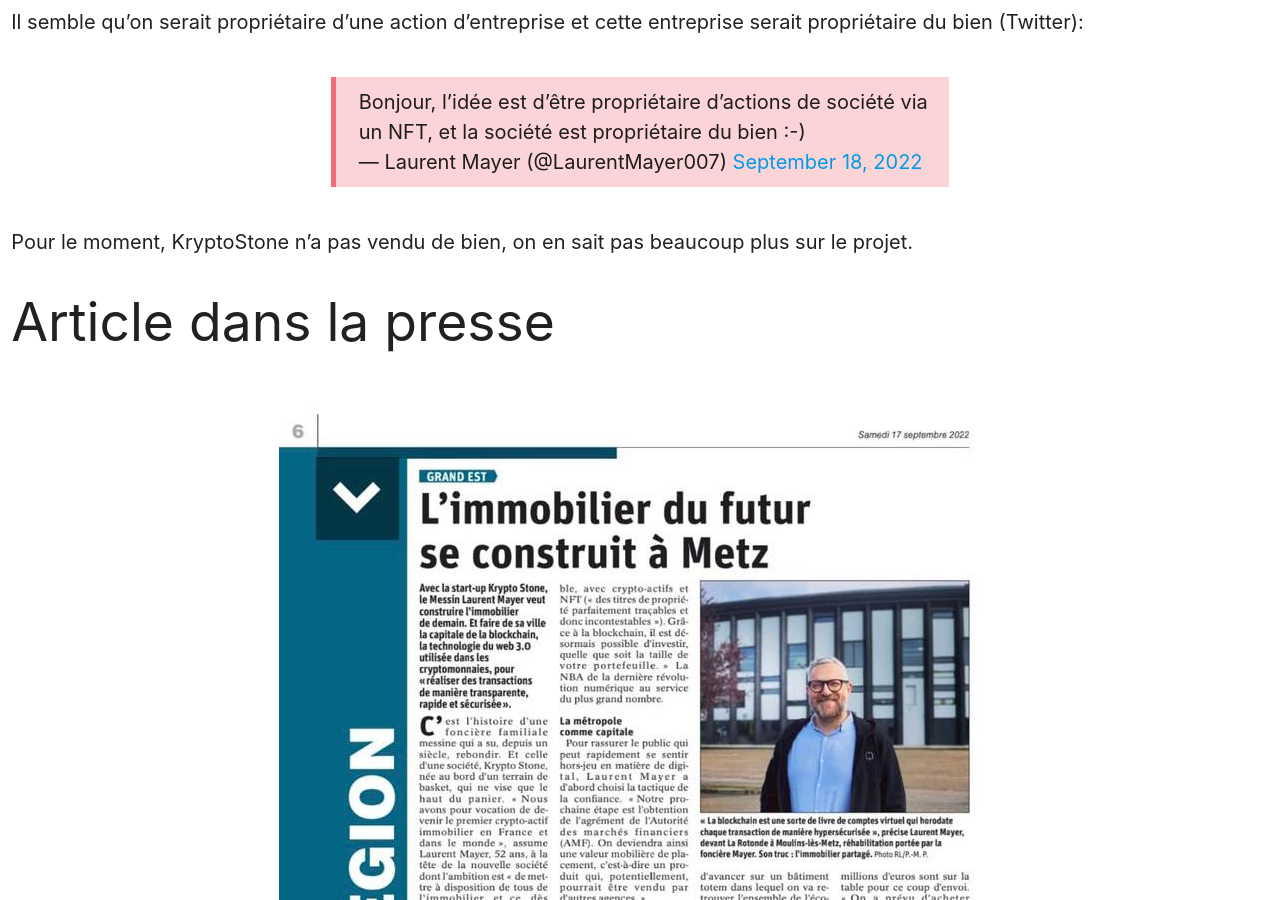
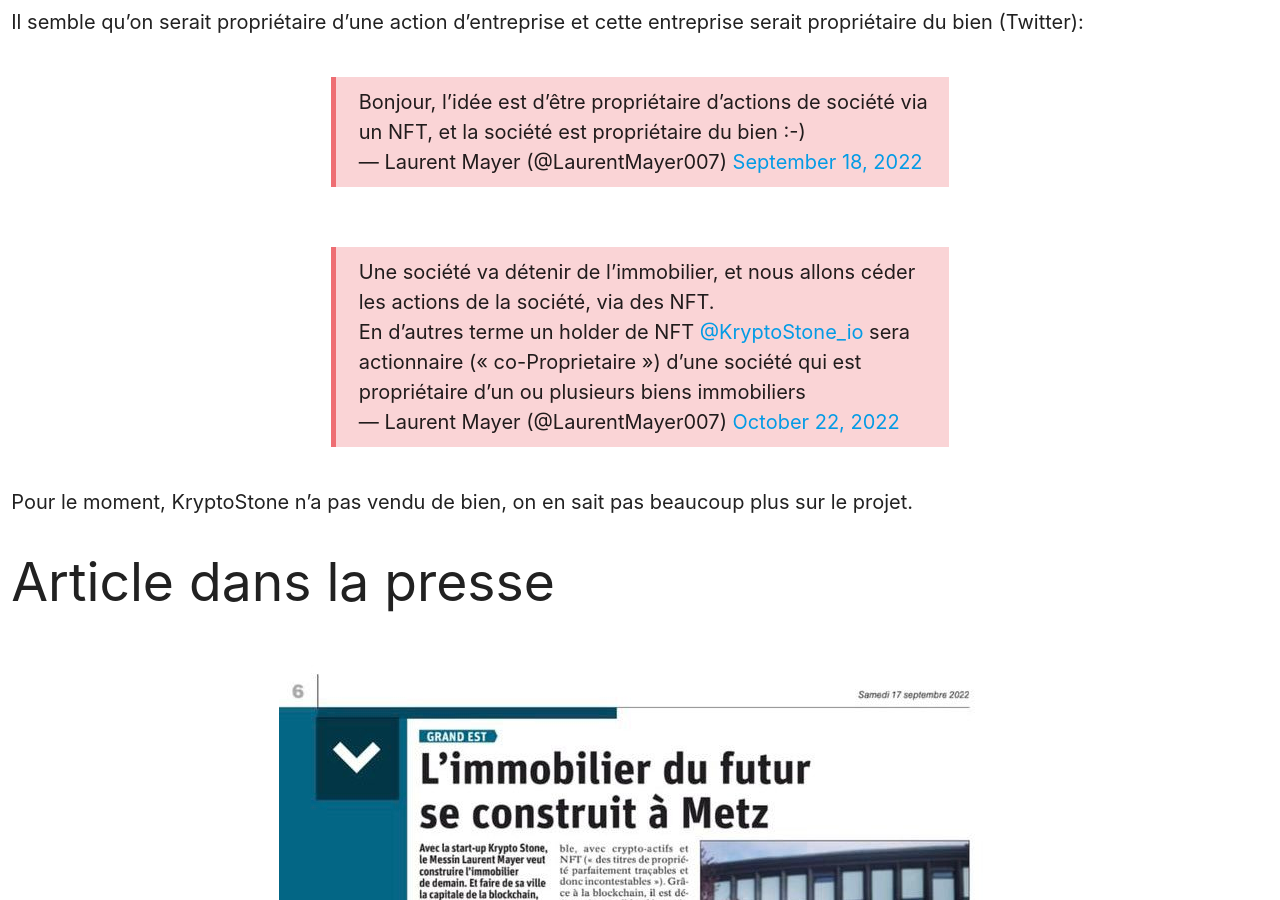
Before and after one commit to minus78/minus78.github.io, a Jekyll site: the page built from _posts/2022-10-16-Kryptostone.markdown, in a window 1280 px wide and 900 px high, scrolled down 419 px. Built offline with Jekyll 4.4.1, drawn with Linux system fonts in a browser that asks for light colours.

Commit message:
Update Kryptostone

```diff
--- a/_posts/2022-10-16-Kryptostone.markdown
+++ b/_posts/2022-10-16-Kryptostone.markdown
@@ -21,6 +21,15 @@
     </div>
 </div>
 
+<div class="row">
+    <div class="col m6 offset-m3 s12">
+        <blockquote>
+        Une société va détenir de l’immobilier, et nous allons céder les actions de la société, via des NFT.<br>
+        En d’autres terme un holder de NFT <a href="https://twitter.com/KryptoStone_io?ref_src=twsrc%5Etfw">@KryptoStone_io</a> sera actionnaire (« co-Proprietaire ») d’une société qui est propriétaire d’un ou plusieurs biens immobiliers<br>
+        &mdash; Laurent Mayer (@LaurentMayer007) <a href="https://twitter.com/LaurentMayer007/status/1583721935804174336?ref_src=twsrc%5Etfw">October 22, 2022</a>
+        </blockquote>
+    </div>
+</div>
 
 Pour le moment, KryptoStone n'a pas vendu de bien, on en sait pas beaucoup plus sur le projet.
 
```
